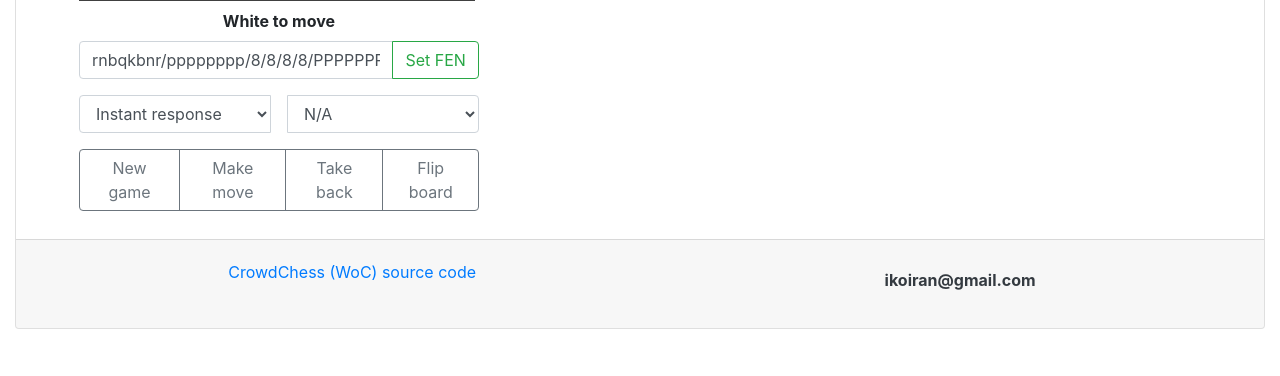
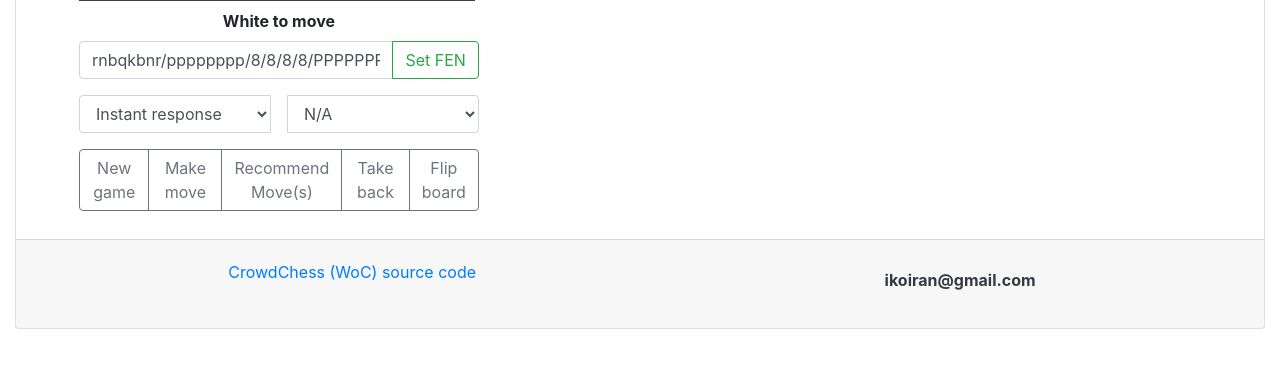
Before and after one commit to 98arYan13/CrowdChess, a Flask app: page / in a window 1280 px wide. Shown: the part 424-800 px from the top of the page. Run offline with Flask 2, Linux system fonts and the light colour scheme; some libraries are stand-ins or nearby versions.

Commit message:
just showing pv set in browser console, for recommend moves

```diff
--- a/src/app.py
+++ b/src/app.py
@@ -16,6 +16,7 @@ import json
 # create web app instance
 app = Flask(__name__)
 
+# just for white first move (computer)
 # probe book move
 def probe_book(pgn):
     # open book file
@@ -89,7 +90,9 @@ def max_legal_moves():
 # Recommended moves
 app.route('/recommend_moves', methods=['POST'])
 def recommend_moves():
-    pass
+    make_move()
+    print({'pv'})
+    return {'pv'}
 
 # make move API
 @app.route('/make_move', methods=['POST'])
--- a/src/templates/cc.html
+++ b/src/templates/cc.html
@@ -108,6 +108,7 @@
                     <div class="btn-group">
                       <button id="new_game" class="btn btn-outline-secondary">New game</button>
                       <button id="make_move" class="btn btn-outline-secondary">Make move</button>
+                      <button id="recommend_moves" class="btn btn-outline-secondary">Recommend Move(s)</button>
                       <button id="take_back" class="btn btn-outline-secondary">Take back</button>
                       <button id="flip_board" class="btn btn-outline-secondary">Flip board</button>
                     </div>
@@ -214,6 +215,19 @@
         'pgn': game.pgn()
       }, function(data) {
         $max_legal_moves.text(data.max_legal_moves); // maximum legal moves for next color
+      });
+  }
+
+  // recommended moves (test)
+  function recommend_moves() {
+    $.post('/make_move',{
+        'pgn': game.pgn(),
+        'fixed_depth': $('#fixed_depth option:selected').val(),
+        'move_time': $('#move_time option:selected').val()
+      }, function(data) {
+        //
+        var pv = data.pv;
+        console.log(pv)
       });
   }
 
@@ -365,6 +379,12 @@
 
     // mimic download link click
     $('#download_link')[0].click();
+  });
+
+  // handle Recommend moves button click (test)
+  $('#recommend_moves').on('click', function() {
+    // show recommend move(s)
+    recommend_moves();
   });
 
   // GUI board & game state variables
```
